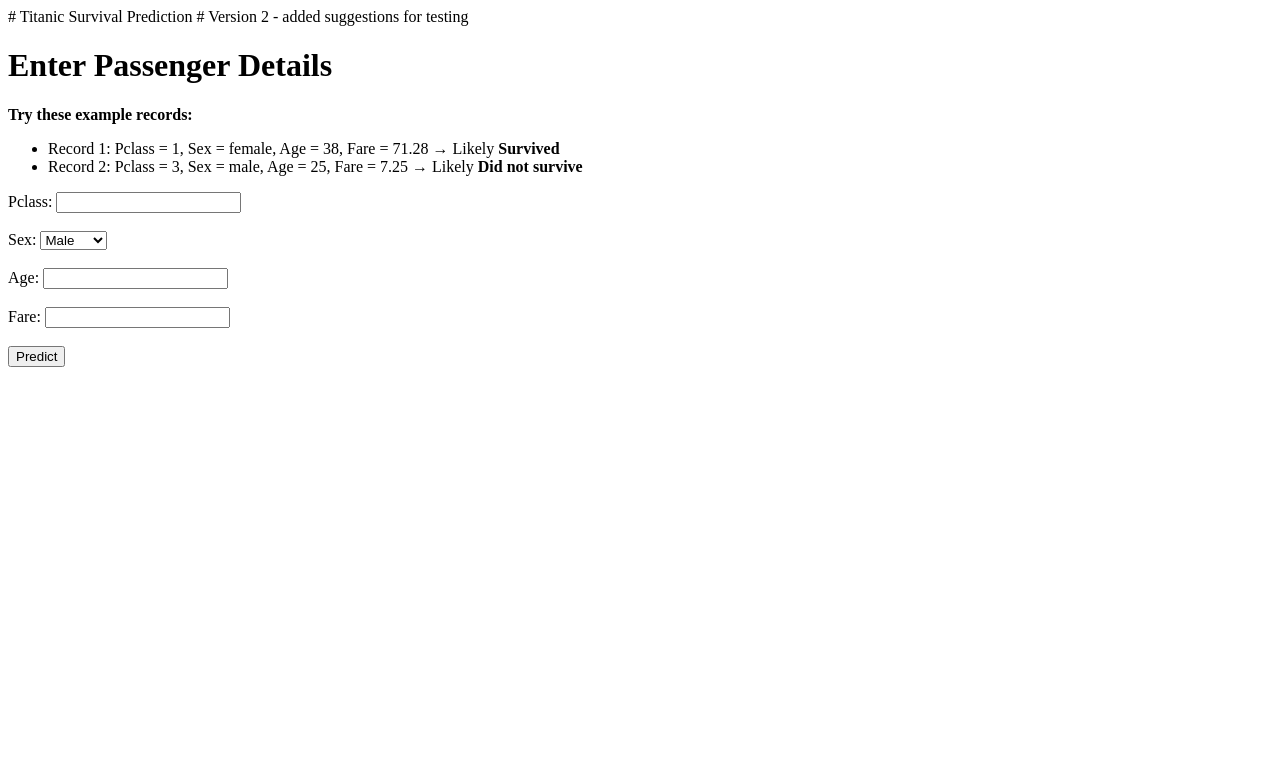
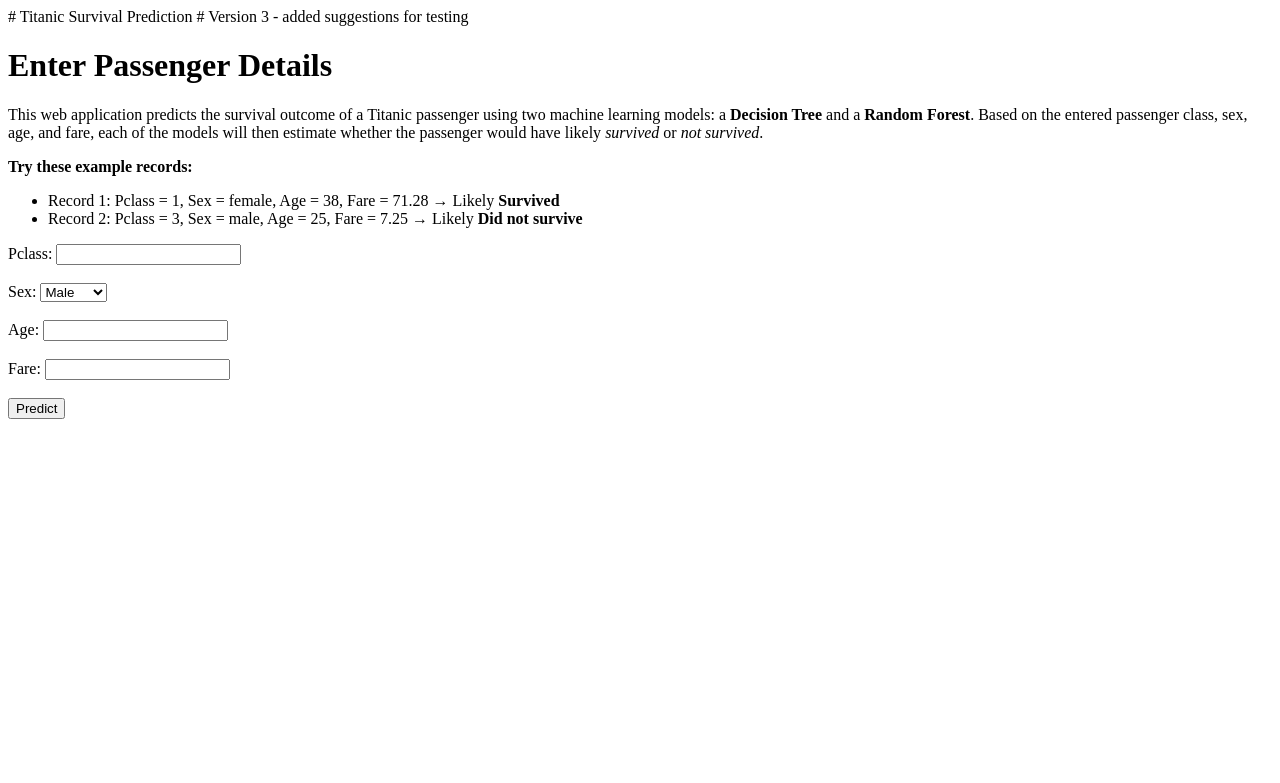
Before and after one commit to leonghenry/titanic-webapp, a Flask app: page / in a window 1280 px wide. Shown: the top 783 px of the page. Run offline with Flask 3, Linux system fonts and the light colour scheme.

Commit message:
Version 3 - added probability

```diff
--- a/app.py
+++ b/app.py
@@ -47,14 +47,20 @@ def predict():
         Fare = float(request.form['Fare'])
 
         input_data = [[Pclass, Sex, Age, Fare]]
+        # Decision Tree prediction & probablity
+        dt_pred = dt_model.predict(input_data)[0]
+        dt_prob = dt_model.predict_proba(input_data)[0][1]  # Probability of survival
 
-        dt_pred = dt_model.predict(input_data)[0]
+        # Random Forest prediction & probablity
         rf_pred = rf_model.predict(input_data)[0]
+        rf_prob = rf_model.predict_proba(input_data)[0][1]  # Probability of survival
 
         return render_template(
             'index.html',
             dt_result="Survived" if dt_pred else "Did not survive",
-            rf_result="Survived" if rf_pred else "Did not survive"
+            dt_prob=round(dt_prob * 100, 2),
+            rf_result="Survived" if rf_pred else "Did not survive",
+            rf_prob=round(rf_prob * 100, 2)
         )
     except Exception as e:
         return f"Error: {e}"
--- a/templates/index.html
+++ b/templates/index.html
@@ -1,5 +1,5 @@
 # Titanic Survival Prediction
-# Version 2 - added suggestions for testing
+# Version 3 - added suggestions for testing
 <!DOCTYPE html>
 <html>
 <head>
@@ -7,6 +7,15 @@
 </head>
 <body>
     <h1>Enter Passenger Details</h1>
+
+    <!-- App documentation -->
+    <p>
+        This web application predicts the survival outcome of a Titanic passenger using two machine learning models:
+        a <strong>Decision Tree</strong> and a <strong>Random Forest</strong>.
+        Based on the entered passenger class, sex, age, and fare, each of the models will then estimate whether the passenger
+        would have likely <em>survived</em> or <em>not survived</em>.
+    </p>
+
     <!-- Suggested test inputs for users -->
     <p><strong>Try these example records:</strong></p>
     <ul>
@@ -27,8 +36,8 @@
     </form>
 
     {% if dt_result %}
-        <p><strong>Decision Tree:</strong> {{ dt_result }}</p>
-        <p><strong>Random Forest:</strong> {{ rf_result }}</p>
+        <p><strong>Decision Tree:</strong> {{ dt_result }} - ({{ dt_prob }}%)</p>
+        <p><strong>Random Forest:</strong> {{ rf_result }} - ({{ rf_prob }}%)</p>
     {% endif %}
 </body>
 </html>
```
